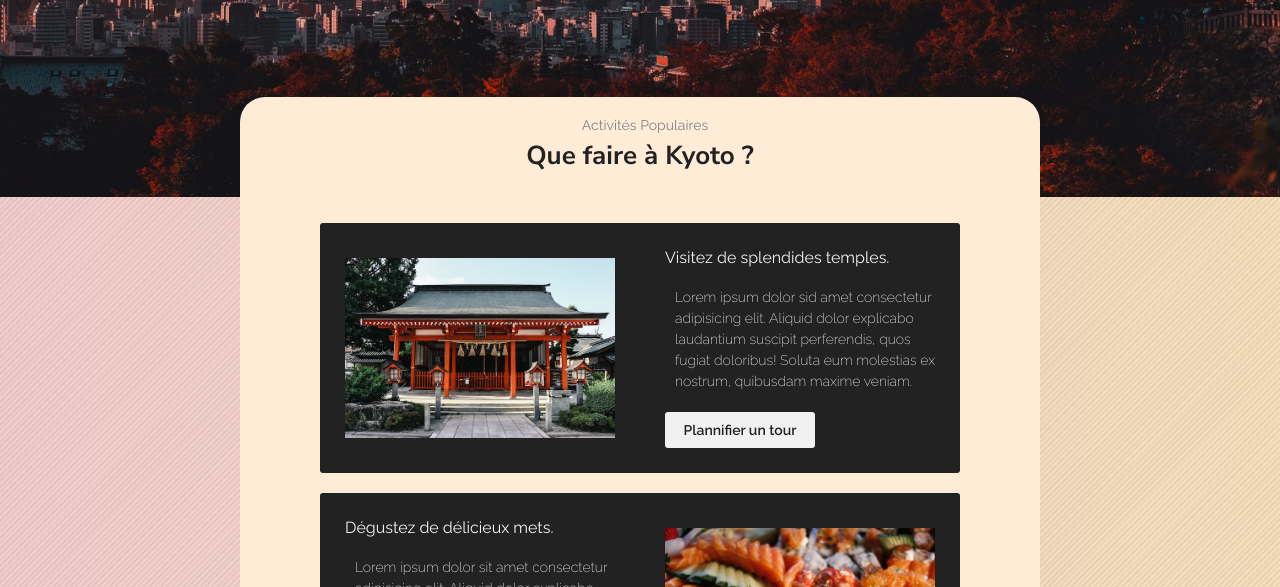
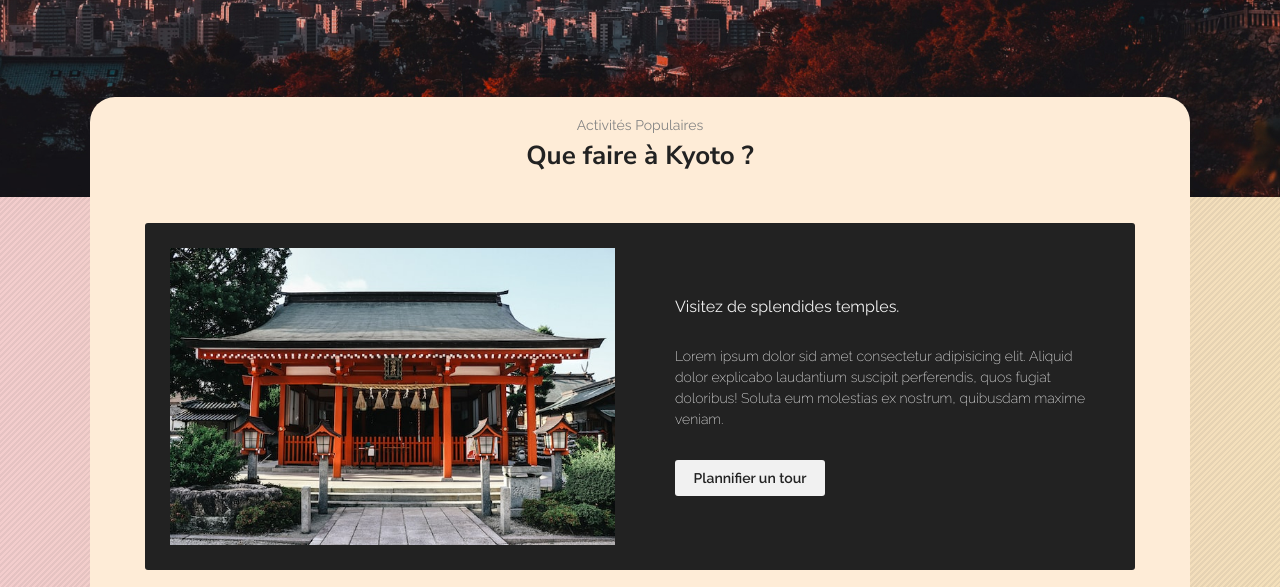
Before and after one commit to YohanFrutiger/kyoto, a plain HTML site: page index.html in a window 1280 px wide. Shown: the part 355-942 px from the top of the page. Drawn offline with Linux system fonts and the light colour scheme.

Commit message:
Modifications mineures diverses

```diff
--- a/index.html
+++ b/index.html
@@ -33,7 +33,7 @@
 
   <main>
     <section class="activities-section" id="activities">
-        <div class="negative-container">
+        <div class="container negative-container">
           <div class="activities-heading">
             <p class="surtitle">Activités Populaires</p>
             <h2 class="heading-2">Que faire à Kyoto ?</h2>
--- a/style.css
+++ b/style.css
@@ -164,7 +164,7 @@
   background-color: var(--active-almond);
   transform: translateY(-100px);
   width: 100%;
-  max-width: 800px;
+  /* max-width: 800px; */
   border-radius: 25px;
   display: flex;
   flex-wrap: wrap;
@@ -190,7 +190,7 @@
   justify-content: center;
   color: var(--active-light-white);
   border-radius: 5px;
-  max-width: 80%;
+  max-width: 90%;
   margin-bottom: 20px;
 }
 .activity-description {
@@ -205,10 +205,13 @@
 .activity-info {
   display: flex;
   flex-direction: column;
-  padding: 25px;
+  justify-content: space-between;
+  gap: 10px;
+  padding: 35px;
   color: var(--light-white);
 }
-.activity-info p,h3 {
+.activity-info p,
+.activity-info h3 {
   font-size: var(--fs-14);
   font-weight: 300;
   margin-bottom: 20px;
@@ -310,9 +313,12 @@
   border: 2px solid var(--dark-base);
   border-radius: 5px;
 }
-.card-top span, p, ul{
+.card-top span,
+.card-top p,
+.card-top ul {
   margin-left: 10px;
 }
+
 .card-top p, li {
   font-size: var(--fs-14);
 }
```
